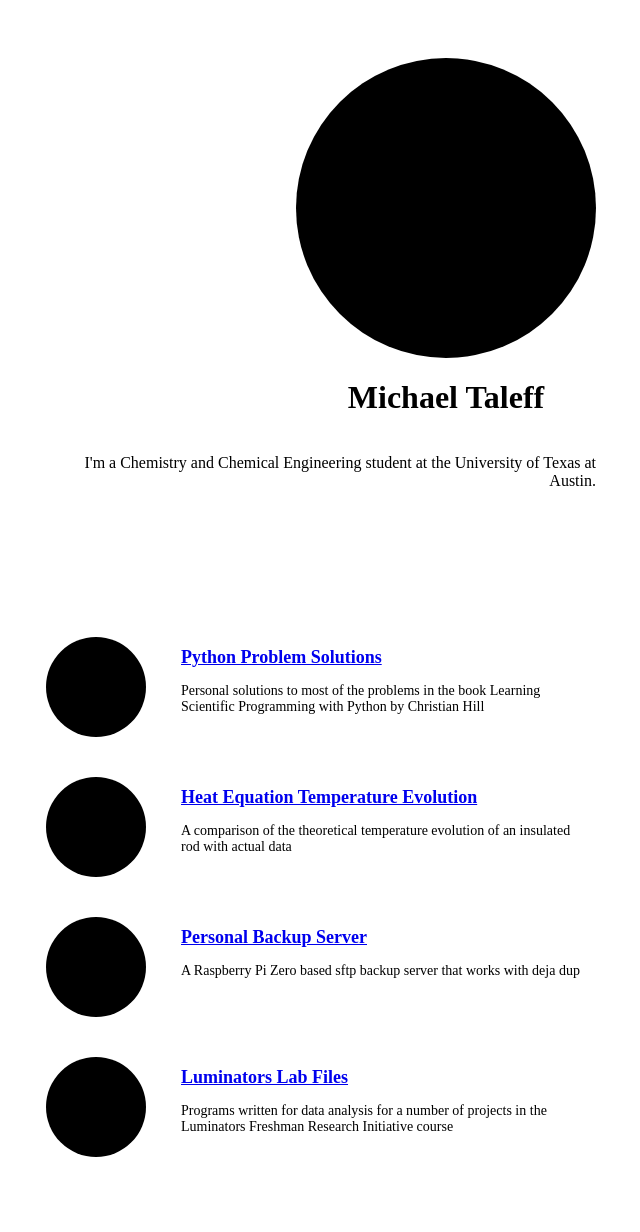
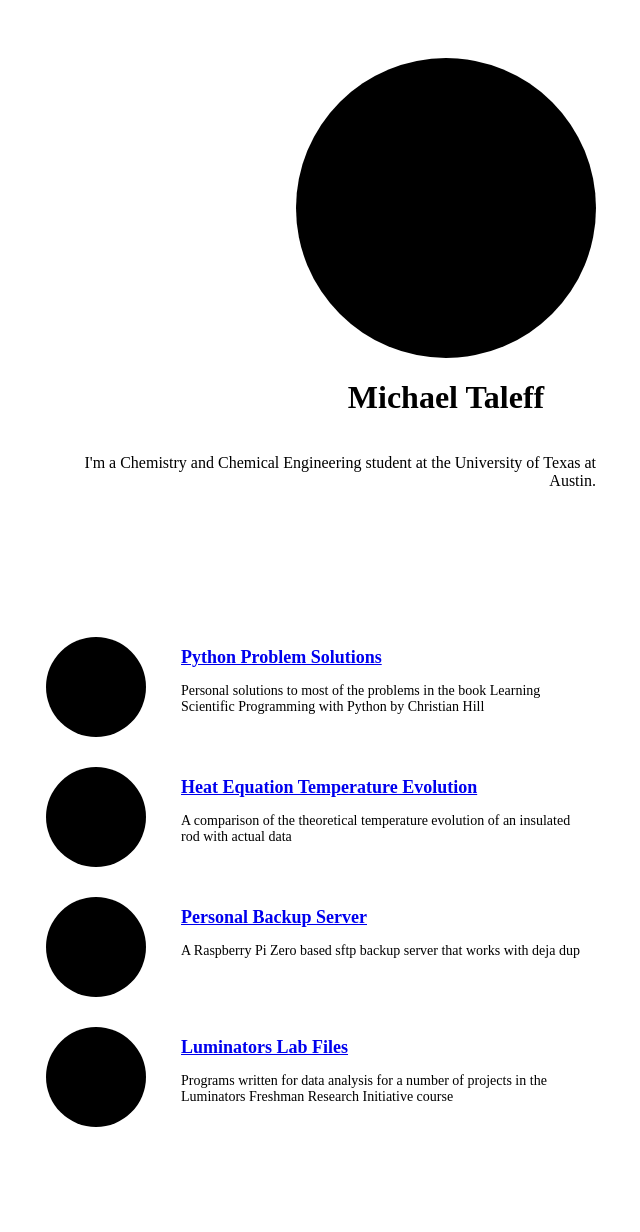
Before and after one commit to taleff/taleff.github.io, a Jekyll site: the page built from index.html, in a window 1280 px wide. Shown: the whole page, without its empty margins (295-935 px from the left). Built offline with Jekyll 4.4.1, drawn with Linux system fonts in a browser that asks for light colours; after the commit the page ends 1192 px from its top, so only the background shows below that.

Commit message:
Update main.css

```diff
--- a/css/main.css
+++ b/css/main.css
@@ -65,7 +65,7 @@ ul {
 
 .project-information {
     width: 400px;
-    height: 130px;
+    height: 120px;
     padding-top: 10px;
 }
 
```
